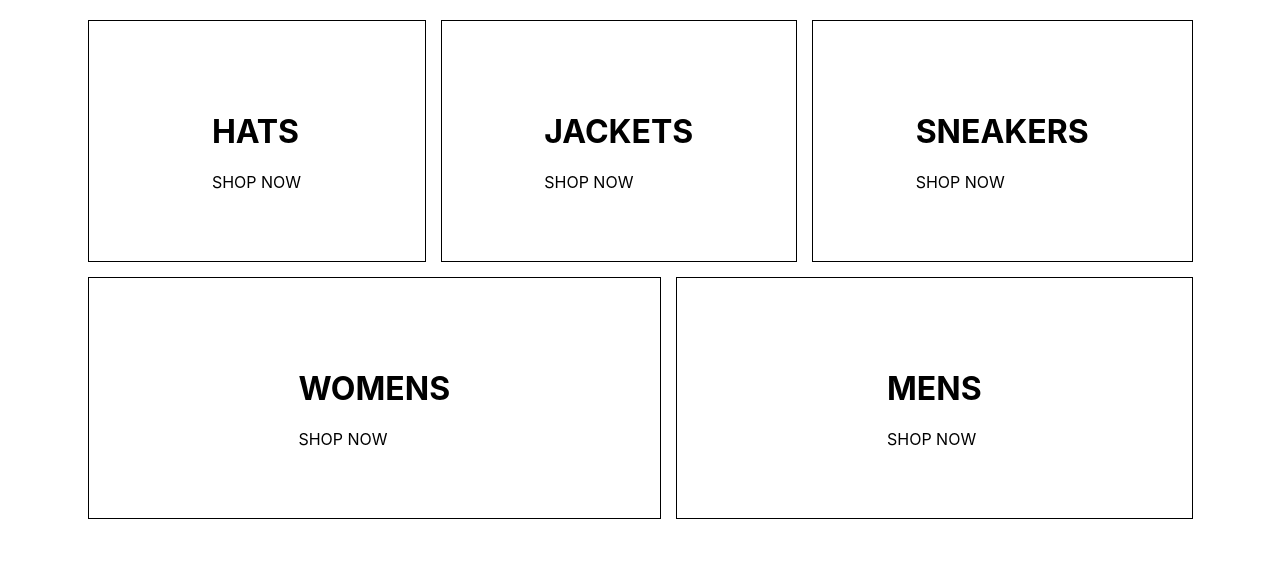
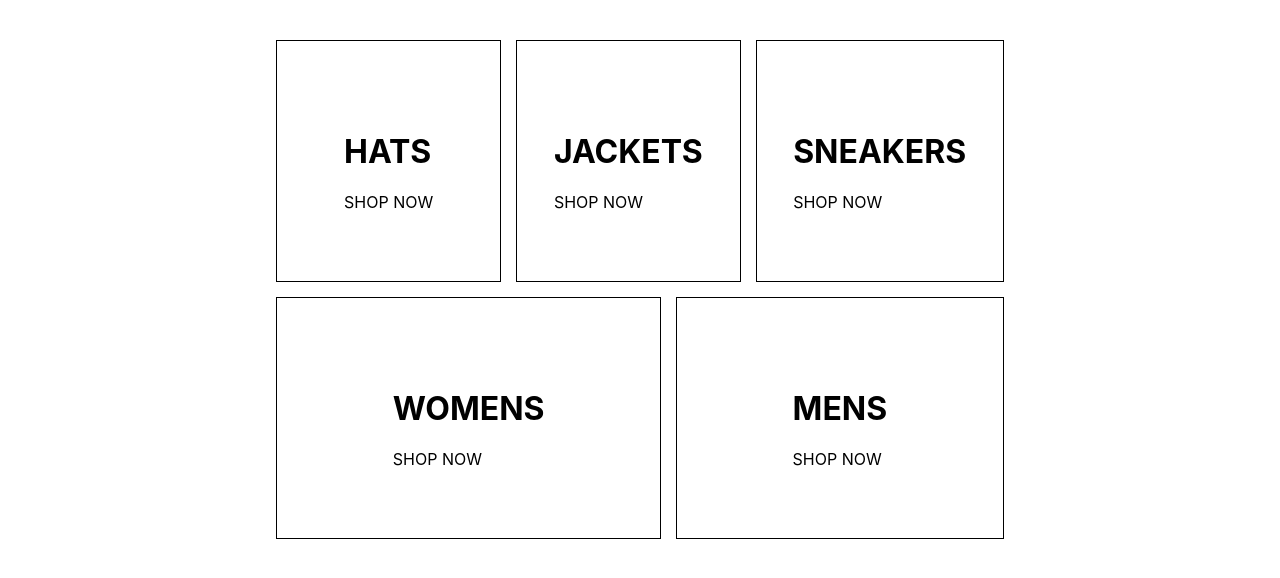
Before and after one commit to lbthelb/Ecommerce-Final, a React (Create React App) app: page / in a window 1280 px wide. Shown: the top 578 px of the page. Built offline with nearby package versions, Linux system fonts and the light colour scheme.

Commit message:
fiddle fart

```diff
--- a/src/App.js
+++ b/src/App.js
@@ -4,7 +4,7 @@ import HomePage from './homepage.component.jsx'
 
 function App() {
   return (
-    <div>
+    <div className="homepage">
      <HomePage/>
     </div>
   );
```
